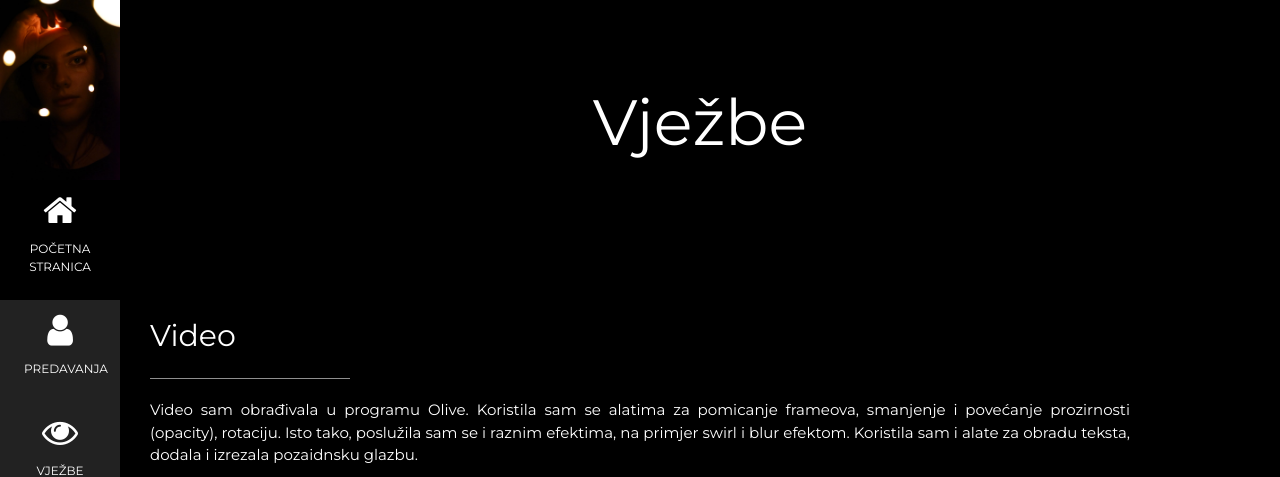
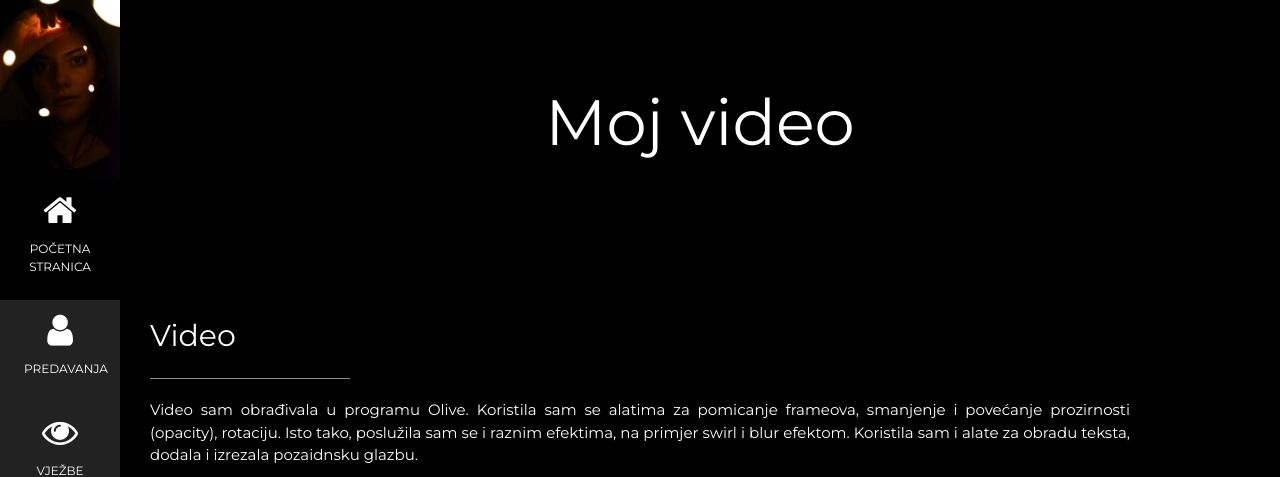
Before and after one commit to andreamaravic/andreamaravic, a plain HTML site: page video.html in a window 1280 px wide. Shown: the top 477 px of the page. Drawn offline with nearby package versions, Linux system fonts and the light colour scheme.

Commit message:
Update video.html

```diff
--- a/video.html
+++ b/video.html
@@ -75,7 +75,7 @@ header {
 <div class="w3-padding-large" id="main">
   <header class="w3-container w3-padding-32 w3-center w3-black" id="home">
      <p id="vrh">
-     <h1 class="w3-jumbo"><span class="w3-hide-small">Vježbe</span></h1>
+     <h1 class="w3-jumbo"><span class="w3-hide-small">Moj video</span></h1>
   </header>
 </div>
 
```
